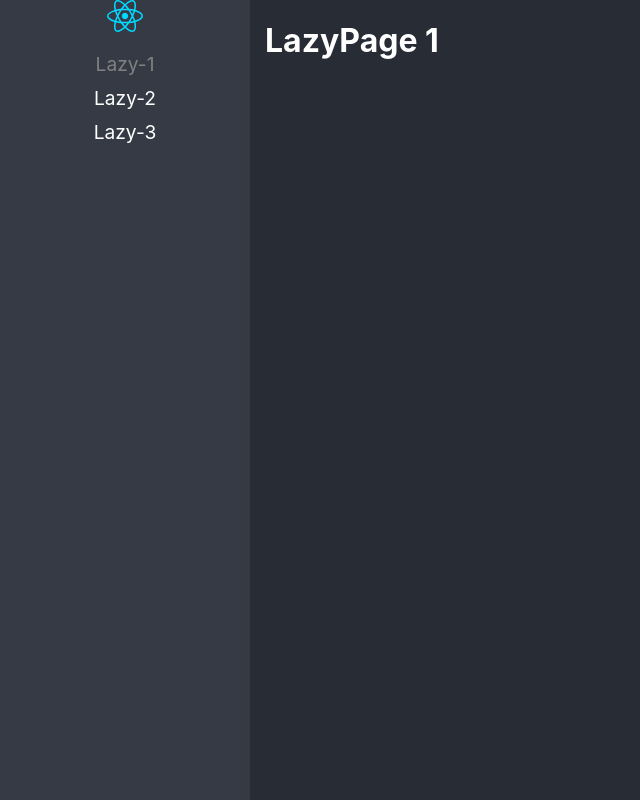
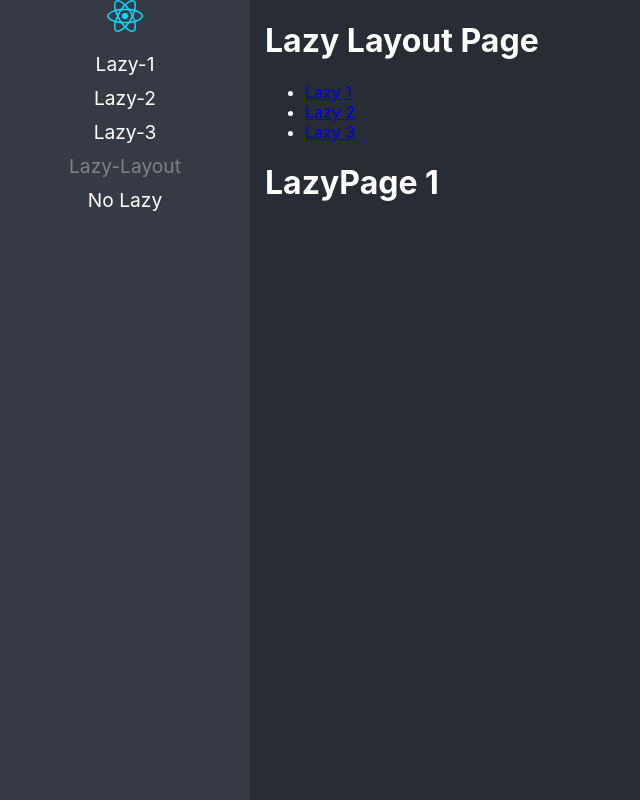
Before and after one commit to crashe24/react-adv, a React (Vite) app: page /lazyLayout/lazy1 in a window 1280 px wide. Before the commit this address led to /lazy1. Shown: the whole page, without its empty margins (0-640 px from the left). Built offline with nearby package versions, Linux system fonts and the light colour scheme.

Commit message:
Rutas anidadas listas

```diff
--- /dev/null
+++ b/src/01-lazyload/layout/LazyLayout.tsx
@@ -0,0 +1,32 @@
+import { NavLink, Navigate, Route, Routes } from 'react-router-dom';
+import { LazyPage1, LazyPage2, LazyPage3 } from '../pages';
+
+
+export const LazyLayout = () => {
+  return (
+    <div>
+      <h1>Lazy Layout Page</h1>
+      {/* rutas hijas iran aqui */}
+      <ul>
+        <li>
+          <NavLink to={'lazy1'} >Lazy 1</NavLink>
+        </li>
+        <li>
+          <NavLink to={'lazy2'} >Lazy 2</NavLink>
+        </li>
+        <li>
+          <NavLink to={'lazy3'} >Lazy 3</NavLink>
+        </li>
+      </ul>
+      <Routes>
+        <Route path='lazy1' element={<LazyPage1 />} />
+        <Route path='lazy2' element={<LazyPage2 />} />
+        <Route path='lazy3' element={<LazyPage3 />} />
+        {/* <Route path='*' element={<div>Not Found!!!</div>} /> */}
+        <Route path='*' element={<Navigate replace to={'lazy1'} />} />
+      </Routes>
+    </div>
+  );
+}
+
+export default LazyLayout;
--- /dev/null
+++ b/src/01-lazyload/pages/NoLazy.tsx
@@ -0,0 +1,7 @@
+export const NoLazy = () => {
+  return (
+    <div>NoLazy</div>
+  )
+}
+
+export default NoLazy
--- a/src/01-lazyload/pages/index.ts
+++ b/src/01-lazyload/pages/index.ts
@@ -1,3 +1,5 @@
+
 export  { LazyPage1 }  from "./LazyPage1";
 export  { LazyPage2 }  from "./LazyPage2";
-export  { LazyPage3}  from './LazyPage3';
+export  { LazyPage3}   from './LazyPage3';
+export  { NoLazy }     from "./NoLazy";
--- a/src/routes/routes.ts
+++ b/src/routes/routes.ts
@@ -1,4 +1,5 @@
 import { LazyExoticComponent, lazy } from "react";
+import { NoLazy } from "../01-lazyload/pages";
 //import { LazyPage1, LazyPage2,LazyPage3 } from "../01-lazyload/pages";
 
 type JSXComponent = ()=> JSX.Element
@@ -10,6 +11,8 @@
     names:string,
 }
 
+const LazyLayout = lazy( ()=> import(/* webpackChunkName: "LazyLayout" */'../01-lazyload/layout/LazyLayout'))
+
 const Lazy1 = lazy( ()=> import(/* webpackChunkName: "LazyPage1" */'../01-lazyload/pages/LazyPage1'))
 const Lazy2 = lazy( ()=> import(/* webpackChunkName: "LazyPage2" */'../01-lazyload/pages/LazyPage2'))
 const Lazy3 = lazy( ()=> import(/* webpackChunkName: "LazyPage3" */'../01-lazyload/pages/LazyPage3'))
@@ -18,4 +21,10 @@
     { to: '/lazy1', path: 'lazy1', Component: Lazy1, names: 'Lazy-1' },
     { to: '/lazy2', path: 'lazy2', Component: Lazy2, names: 'Lazy-2' },
     { to: '/lazy3', path: 'lazy3', Component: Lazy3, names: 'Lazy-3' },
+    {
+        path: '/lazyLayout/*',
+        to: '/lazyLayout/',
+        Component: LazyLayout,
+        names: 'Lazy-Layout' },
+    { to: '/no-lazy', path: 'no-lazy', Component: NoLazy, names: 'No Lazy' },
 ]
```
